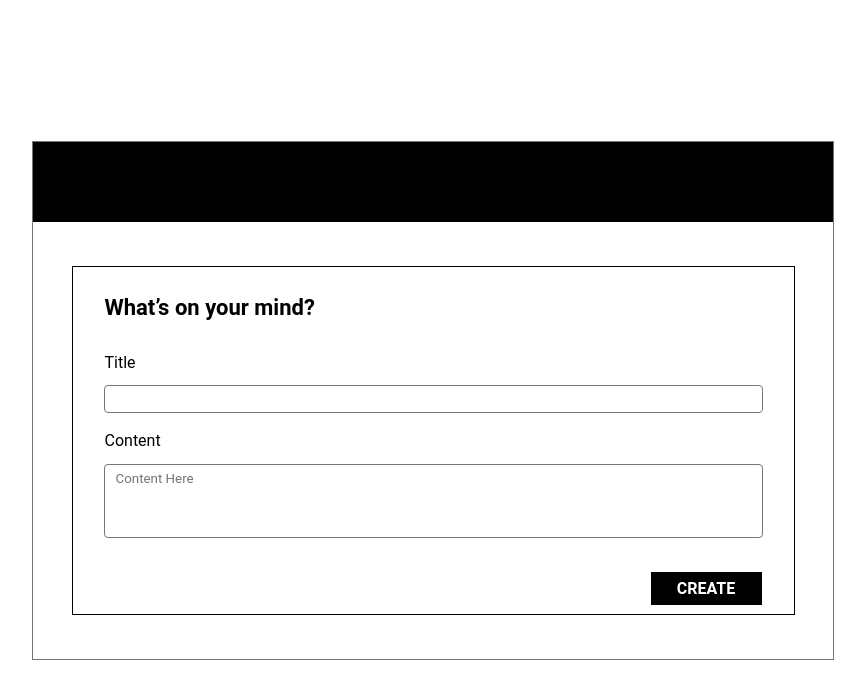
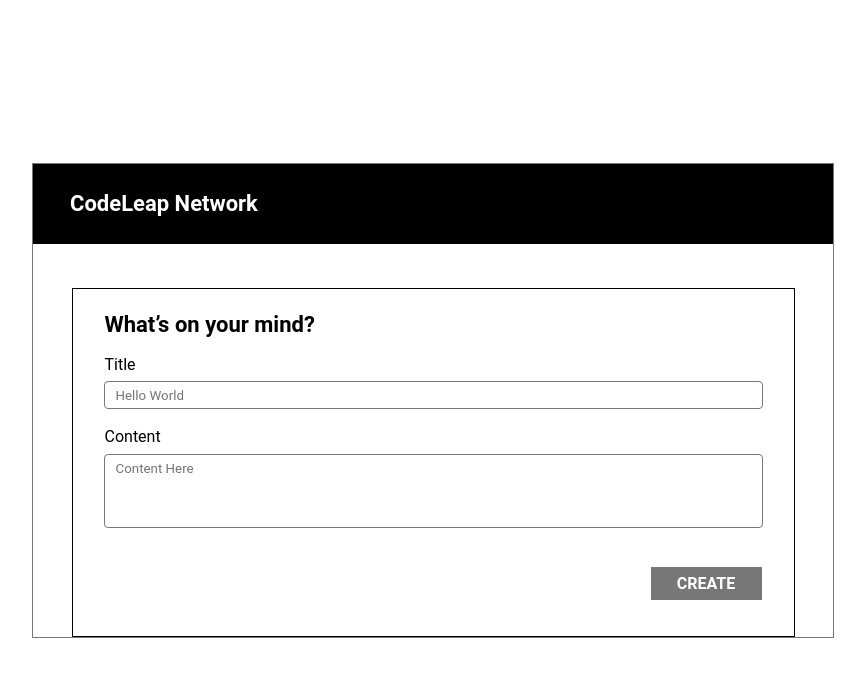
Before and after one commit to wendreslucas/CodePostFront-end, a Next.js app: page /create in a window 1280 px wide. Shown: the top 676 px of the page, without its empty margins (207-1072 px from the left). Built offline with nearby package versions, Linux system fonts and the light colour scheme.

Commit message:
add page Create Content

```diff
--- a/src/components/Buttons/Button.jsx
+++ b/src/components/Buttons/Button.jsx
@@ -9,7 +9,7 @@ const StyleButton = styled.button`
   font-size: 16px;
   font-weight: 700;
   height: 33px;
-  margin-top: 30px;
+  margin-top: 35px;
   margin-left: 578px;
   width: 111px;
 `
--- a/src/components/Forms/FormCreate.jsx
+++ b/src/components/Forms/FormCreate.jsx
@@ -1,18 +1,54 @@
-import React from 'react'
+import React, { useState } from 'react'
 import styled from 'styled-components'
-import Input from '../Input/Input'
 import Subtitle from '../Text/Subtitle'
 import Title from '../Text/Title'
-import Button from '../Buttons/Button'
-import InputContent from '../Input/InputContent'
 
 const StyleForm = styled.form`
   border: 1px solid;
   height: 349px;
   width: 723px;
-  margin: 44px 0 44px 0;
 `
+const InputWrapper = styled.input`
+  border-radius: 4px;
+  border: 1px solid #777777;
+  height: 28px;
+  margin-left: 31px;
+  padding: 6px 0 6px 11px;
+  /* width: ${props => props.size}; */
+  width: 659px;
+`
+
+const StyleTextArea = styled.textarea`
+  border-radius: 4px;
+  border: 1px solid #777777;
+  margin-left: 31px;
+  padding: 6px 0 6px 11px;
+  resize: none;
+  width: 659px;
+  height: 74px;
+`
+
+const StyleButton = styled.button`
+  background: black;
+  border: none;
+  color: white;
+  cursor: pointer;
+  font-size: 16px;
+  font-weight: 700;
+  height: 33px;
+  margin-top: 35px;
+  margin-left: 578px;
+  width: 111px;
+
+  &:disabled {
+    background: #777777;
+  }
+`
+
 const FormCreate = () => {
+  const [title, setTitle] = useState()
+  const [content, setContent] = useState()
+
   function handleSubmit(event) {
     event.preventDefault()
     console.log('Enter')
@@ -22,10 +58,19 @@ const FormCreate = () => {
       <StyleForm onSubmit={handleSubmit}>
         <Title title="What’s on your mind?" />
         <Subtitle subtitle="Title" />
-        <Input size="659px" />
+        <InputWrapper
+          type="text"
+          onChange={e => setTitle(e.target.value)}
+          placeholder="Hello World"
+        />
         <Subtitle subtitle="Content" />
-        <InputContent />
-        <Button text="CREATE" />
+        <StyleTextArea
+          type="text"
+          onChange={e => setContent(e.target.value)}
+          placeholder="Content Here"
+        />
+
+        <StyleButton disabled={!title || !content}>CREATE</StyleButton>
       </StyleForm>
     </>
   )
--- a/src/components/Forms/FormLogin.jsx
+++ b/src/components/Forms/FormLogin.jsx
@@ -2,10 +2,8 @@ import React, { useState } from 'react'
 import { useRouter } from 'next/router'
 import Link from 'next/link'
 import styled from 'styled-components'
-import Input from '../Input/Input'
 import Subtitle from '../Text/Subtitle'
 import Title from '../Text/Title'
-import Button from '../Buttons/Button'
 
 const StyleForm = styled.div`
   border: 1px solid #777777;
--- a/src/components/Header.jsx
+++ b/src/components/Header.jsx
@@ -8,10 +8,12 @@ const StyleHeader = styled.div`
   background-color: black;
   display: flex;
   justify-content: start;
+  margin-bottom: 44px;
   padding-left: 37px;
   align-items: center;
   font-size: 22px;
   font-weight: 700;
+  color: white;
 `
 
 function Header(props) {
--- a/src/components/Text/Subtitle.jsx
+++ b/src/components/Text/Subtitle.jsx
@@ -5,7 +5,7 @@ const StyleSubtitle = styled.h3`
   font-size: 16px;
   font-weight: 400;
   line-height: 18.75px;
-  padding: 0 0 13px 32px;
+  padding: 0 0 7px 32px;
   margin-top: 19px;
 `
 const SubtitleLogin = props => {
--- a/src/components/Text/Title.jsx
+++ b/src/components/Text/Title.jsx
@@ -4,7 +4,7 @@ import styled from 'styled-components'
 const StyleTitle = styled.h2`
   font-size: 22px;
   font-weight: 700;
-  padding: 28px 0 15px 32px;
+  padding: 23px 0 0 32px;
 `
 
 const Title = props => {
```
